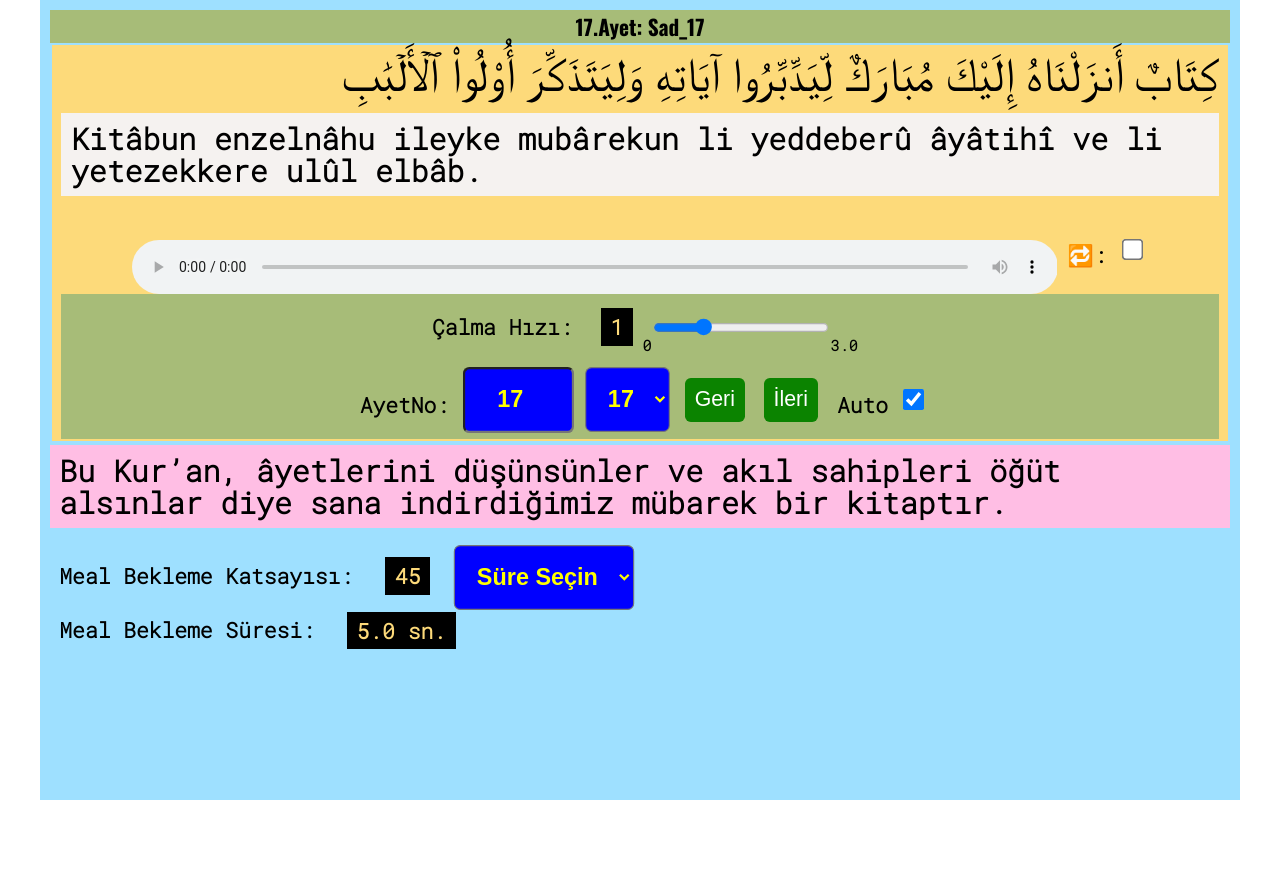
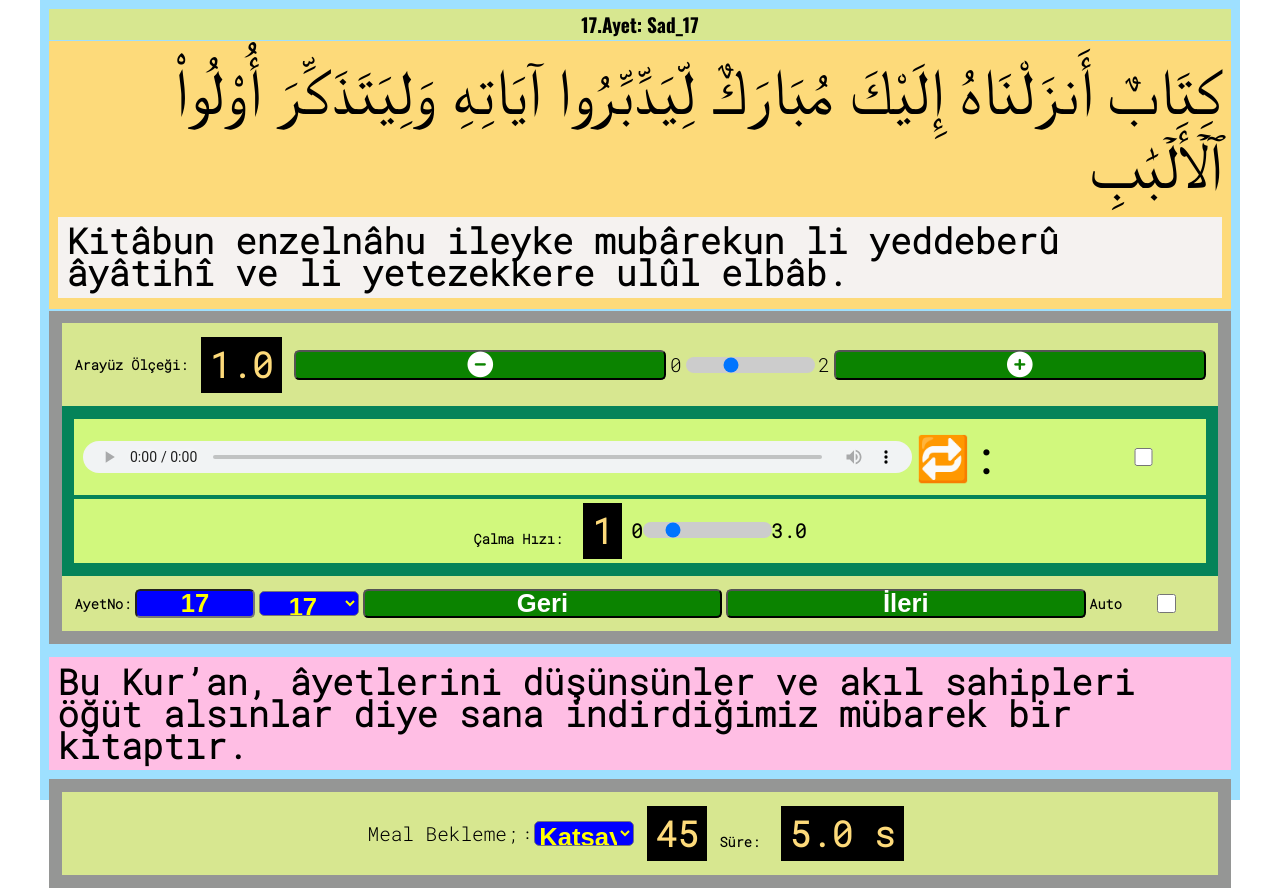
Before and after one commit to mymerih/30_Ayet, a plain HTML site: page index.html in a window 1280 px wide. Before the commit the page ends 800 px from the top, so only its background shows below. Drawn offline with nearby package versions, Linux system fonts and the light colour scheme; a web font is replaced by a local one.

Commit message:
module v14 CSS buyuk oranda duzeltildi. html etiket isimleri degisince calismayan kisimlar var

```diff
--- a/index.html
+++ b/index.html
@@ -10,26 +10,44 @@
     import { updateContent, setInputValue } from "./src/domHandlers.js";
   </script>
   <link rel="stylesheet" href="./style/style.css">
-
+  <!-- Font Awesome CSS -->
+  <link rel="stylesheet" href="https://cdnjs.cloudflare.com/ajax/libs/font-awesome/6.0.0-beta3/css/all.min.css">
 
 </head>
 
 <body>
-
+  <!-- Container -->
   <div class="container">
-    <div class="ayetAdi_ayetKontrolu">
+    <!-- Ayet Basligi -->
     <h3 class="ayet_adi"></h3>
+    <!-- Arapca Ayet ve Okunusu -->
     <div class="arapca">
       <div class="arabicTextConainer"></div>
       <div class="ayet_okunusu_container"></div>
+    </div>
 
+    <!-- Kontrol Paneli -->
+    <div class="control-panel1">
+      <!-- Kullanici icin kontrol araci -->
+      <div class="control scale-control-panel">
+        <!-- Scale icin - butonu -->
+        <label for="scale-range">Arayüz Ölçeği:</label>
+        <span id="scale-value" class="output">1.0</span>
+        <button id="decrease-scale">
+          <i class="fas fa-minus-circle"></i>
+        </button>
+        0<input type="range" id="scale-range" min="0.5" max="2" step="0.1" value="1">2
+        <button id="increase-scale">
+          <i class="fas fa-plus-circle"></i>
+        </button>
+      </div>
       <!-- Audio -->
-        <div class="audio-container">
+      <div class="control audio-control-panel">
         <!-- Player ve Ayet Tekrari -->
-          <div class="audioControlRepeat">
+        <div class=" audio-player-control-panel">
           <audio class="audio" src="" controls></audio>
-            <label for="ayetTekrar">&#x1f501:<div id="x1f501"></div></label>
-            <input type="checkbox" id="ayetTekrar">
+          <label for="ayah-repeat">&#x1f501:<div id="x1f501"></div></label>
+          <input type="checkbox" id="ayah-repeat">
         </div>
         <!-- Oynatma Hizi -->
         <div class="speed-control">
@@ -38,8 +56,7 @@
             <span class="output" id="playbackRateValue">1.0</span>
           </div>
           <div>
-              0<input type="range" id="playbackRate" name="playbackRate" min="0.5" max="3" value="1.0" step="0.1"
-                oninput="document.getElementById('playbackRateValue').innerHTML = this.value;
+            0<input type="range" id="playbackRate" name="playbackRate" min="0.5" max="3" value="1.0" step="0.1" oninput="document.getElementById('playbackRateValue').innerHTML = this.value;
           document.querySelector('.audio').playbackRate = this.value;
           ">3.0
           </div>
@@ -47,11 +64,11 @@
       </div>
 
       <!-- Ayet Secim Kontrol Tuslari -->
-        <div class="buton_container">
+      <div class="control navigation-control-panel">
 
         <!-- Ayet-No Input Elemani -->
         <label for="ayet-no">AyetNo:</label>
-          <input type="number" id="ayet-no" min="1" max="30" value="1" onfocus="this.select()"
+        <input type="text" id="ayet-no" min="1" max="30" value="1" onfocus="this.select()"
           onchange="setInputValue(this, this.value); this.blur()">
         <!-- Ayet Atlama Select -->
         <select id="ayetNum"></select>
@@ -61,28 +78,25 @@
 
         <!-- Auto play Checkbox -->
         <label for="auto-play">Auto</label>
-          <input type="checkbox" id="auto-play" checked>
+        <input type="checkbox" id="auto-play">
       </div>
     </div>
-    </div>
-
-    <div class="meal_digerKontrol">
     <!-- Meali Gosterme -->
     <div class="meal" id="meal"></div>
-
+    <div class="control-panel2 ">
     <!-- Meal icin dil secimi -->
-      <!-- <div class="meal_dili_secimi">
+    <!-- <div class="control language-control-panel">
       <label for="turkce">Meal Lisani</label>
       <input type="checkbox" id="turkce">
      </div> -->
 
       <!-- Meal Bekleme Suresini Belirleme -->
-      <div class="meal_bekleme_container">
-        <label for="mealBeklemeKatsayisi">Meal Bekleme Katsayısı:</label>
-        <span class="output" id="beklemeKatsayisiOutput">45</span>
+      <div class="control time-control-panel">
+        <span id="time-control-panal-name">Meal Bekleme;</span>
+        <label for="mealBeklemeKatsayisi">:</label>
         <select id="mealBeklemeKatsayisi" name="mealBeklemeKatsayisi"
           onchange="document.getElementById('beklemeKatsayisiOutput').innerHTML = this.value;">
-          <option value="">Süre Seçin</option>
+          <option value="">Katsayı</option>
           <option value="0">0</option>
           <option value="5">5</option>
           <option value="10">10</option>
@@ -93,10 +107,12 @@
           <option value="60">60</option>
           <option value="70">70</option>
         </select>
+        <span class="output" id="beklemeKatsayisiOutput">45</span>
+
+        <div class="bekleme_suresi_goster">
+          <label>Süre:</label>
+          <span class="output" id="kalan_sure"></span>
         </div>
-      <div class="bekleme_suresi_goster">
-        <label>Meal Bekleme Süresi:</label>
-        <span class="output" id="kalan_sure"></span>
       </div>
     </div>
   </div>
--- a/src/domHandlers.js
+++ b/src/domHandlers.js
@@ -15,11 +15,15 @@ export const getElements = () => ({
   nextAyahBtn: document.getElementById("nextAyahBtn"),
   prevAyahBtn: document.getElementById("prevAyahBtn"),
 
+  scaleRange: document.getElementById("scale-range"),
+  scaleValue: document.getElementById("scale-value"),
+  scaleDecreaseBtn: document.getElementById("decrease-scale"),
+  scaleIncreaseBtn: document.getElementById("increase-scale"),
   ayahNumInput: document.querySelector("#ayet-no"),
   ayetJumpSelect: document.getElementById("ayetNum"),
   ayahPlaybackRateInput: document.getElementById('playbackRate'),
   ayahPlaybackRateSpan: document.getElementById('playbackRateValue'),
-  ayahRepeatCheckbox: document.querySelector("#ayetTekrar"),
+  ayahRepeatCheckbox: document.querySelector("#ayah-repeat"),
   autoPlayCheckbox: document.querySelector("#auto-play"),
   mealWaitingTimeSpan: document.querySelector("#kalan_sure"),
   mealWaitingFactorInput: document.querySelector("#mealBeklemeKatsayisi"),
--- a/style/style.css
+++ b/style/style.css
@@ -8,8 +8,11 @@
    Tek bir değişkenle orantılı tüm boyutların ayarlanması (DE: proportionale Größenanpassung mit einer Variable, EN: proportional sizing with a single variable)
    Kullanıcı bu değeri JS ile değiştirebilir. */
 :root {
-    --scale: 1.1;
-    --scaled-value: calc(var(--scale) * 1.5);
+    --scale: 1.0;
+    --scale1_2: calc(var(--scale) * 1.2);
+    --scale1_5: calc(var(--scale) * 1.5);
+    --scale2: calc(var(--scale) * 2);
+    --clamped-value: clamp(0.5, var(--scale1_2) * 2);
     /* Temel font boyutunu ekran genişliğine göre ayarla (fluid typography) */
     --base-font-size: clamp(0.7rem, 2.5vw, 1.2rem);
 
@@ -21,7 +24,9 @@
 
     /* Margin, padding, vb. orantılı boşluklar */
     --spacing: calc(0.5rem * var(--scale));
-    --padding: calc(1.1vw * var(--scale));
+    /* --padding: calc(1.1vw * var(--scale)); */
+    --padding: clamp(0.1rem, 1vw * var(--scale), 2rem);
+    --margin: clamp(0.1rem, 1vw * var(--scale), 2rem);
     --border-radius: calc(0.3rem * var(--scale));
     --heightness: calc(1.0vh * var(--scale));
 
@@ -29,7 +34,8 @@
     --color-text: #000;
     --color-bg: #fff;
     --color-highlight: #fdda7a;
-    --color-secondary-bg: #a7bc78;
+    --color-secondary-bg: #d7e790;
+    --color-audio-player-bg: #d1f87d;
     --color-label-bg: #0b8300;
     --color-output-bg: #000;
     --color-output-text: #fdda7a;
@@ -41,6 +47,7 @@
 
 * {
     box-sizing: border-box;
+
 }
 
 html,
@@ -61,6 +68,7 @@ body {
     width: 100%;
     height: 100%;
     font-size: var(--medium-font-size);
+    border-radius: var(--border-radius);
 
 }
 
@@ -70,54 +78,56 @@ html {
 
 /* Konteyner (DE: Container, EN: container) */
 .container {
+    display: flex;
+    flex-direction: column;
+    justify-content: flex-start;
+    align-items: center;
+    align-content: center;
     width: 100%;
     max-width: 1200px;
     min-height: 100%;
-    padding: var(--spacing);
-    padding: 1rem;
-    display: flex;
-    flex-direction: column;
-    justify-content: flex-start;
-    /* align-items: center; */
-    align-content: center;
+    padding: calc(0.5 * var(--padding));
     background-color: #9ee0ff;
 }
 
-.meal,
+/* Ayet başlığı */
+.ayet_adi {
+    font-family: 'Oswald', sans-serif;
+    font-size: var(--large-font-size);
+    font-weight: 900;
+    text-align: center;
+    width: 100%;
+    margin: 0;
+    padding: calc(var(--spacing) * 0.2);
+    background-color: var(--color-secondary-bg);
+}
+
+
+/* Arapça metin (Ayetin orijinali) */
+.arapca {
+    background-color: var(--color-highlight);
+    width: 100%;
+    padding: calc(var(--spacing) * 0.2) calc(var(--spacing) * 1.0);
+    margin: calc(var(--spacing) * 0.2);
+}
+
 .arabicTextConainer,
-.ayet_okunusu_container {
+.ayet_okunusu_container,
+.meal {
+    width: 100%;
     max-width: 100%;
     /* Kutular ekran sınırlarını aşmaz */
     overflow-wrap: break-word;
     white-space: normal;
-    margin: calc(0.2 * var(--heightness)) auto;
-}
-
-/* Ayet başlığı */
-.ayet_adi {
-    text-align: center;
-    font-family: 'Oswald', sans-serif;
-    font-size: var(--large-font-size);
+    margin: var(--margin) auto;
     font-weight: 900;
-    margin: 0;
-    background-color: var(--color-secondary-bg);
-    padding: calc(var(--spacing) * 0.2);
-}
-
-/* Arapça metin (Ayetin orijinali) */
-.arapca {
-    background-color: var(--color-highlight);
-    /* width: 100%; */
-    padding: calc(var(--spacing) * 0.2) calc(var(--spacing) * 1.0);
-    margin: calc(var(--spacing) * 0.2);
 }
 
 /* Arapça ayet içeriği */
 .arabicTextConainer {
     font-family: 'Scheherazade New', serif;
-    font-size: var(--xlarge-font-size);
+    font-size: clamp(1rem, 5.0vw * var(--scale), 5.0rem);
     font-weight: 400;
-    margin-bottom: var(--spacing);
     direction: rtl;
     text-align: right;
 }
@@ -125,97 +135,208 @@ html {
 /* Ayetin Latin harfle okunuşu */
 .ayet_okunusu_container {
     background-color: #f5f2f0;
-    font-size: var(--large-font-size);
-    font-weight: 900;
+    font-size: clamp(1rem, 3.5vw * var(--scale), 2.0rem);
     padding: var(--spacing);
     margin-bottom: var(--spacing);
-    line-height: 3.0vh;
+    line-height: calc(var(--scale) * 2.3vh);
+}
 
-}
-.audioControlRepeat {
-    display: flex;
-    flex: 1;
-    align-content: center;
-    align-items: center;
-    justify-content: center;
-    justify-items: center;
-    margin: 0;
-    padding: 0;
-}
 /* Meal */
 .meal {
     background-color: #ffbee4;
-    width: 100%;
-    font-size: var(--large-font-size);
-    font-weight: 900;
+    font-size: clamp(1rem, 3.5vw * var(--scale), 2.0rem);
     padding: var(--spacing);
     margin-bottom: var(--spacing);
-    line-height: 3.0vh;
+    line-height: calc(var(--scale) * 2.3vh);
 }
 
 .dud {
-    color: #ff0303;
+    color: #ff0000;
     /* font-size: 14px; */
+}
+
+.control-panel1,
+.control-panel2 {
+    display: flex;
+    flex-direction: column;
+    justify-content: flex-start;
+    align-items: center;
+    align-content: center;
+    padding: clamp(0.1rem, 1vw * var(--scale), 1rem);
+    width: 100%;
+    max-width: 100%;
+    background-color: rgb(149, 150, 149);
+}
+
+.control {
+    display: flex;
+    align-items: center;
+    justify-content: center;
+    width: 100%;
+    /* Ekran genisligini doldur */
+    max-width: 100%;
+    /* Tasmayi engelle */
+    gap: clamp(0.1rem, 0.3vw * var(--scale), 1rem);
+    padding: clamp(0.1rem, 1vw * var(--scale), 1rem);
+    background-color: aquamarine;
+
+}
+
+/* Scale icin kontrol paneli */
+.scale-control-panel {
+    background-color: var(--color-secondary-bg);;
+}
+
+/* Audio Kontrol Container */
+.audio-control-panel {
+    /* display: flex; */
+    flex-direction: column;
+    justify-content: flex-start;
+    background-color: rgb(5, 131, 89);
+
+}
+
+.navigation-control-panel {
+    background-color: var(--color-secondary-bg);
+}
+
+.time-control-panel {
+    /* flex-direction: column; */
+    /* justify-content: flex-start; */
+    background-color: var(--color-secondary-bg);
+}
+
+/* Audip Player Kontrol Paneli*/
+.audio-player-control-panel {
+    flex: 1 1 auto;
+
+    display: flex;
+    align-items: center;
+    justify-content: center;
+    width: 100%;
+    /* Ekran genisligini doldur */
+    max-width: 100%;
+    /* Tasmayi engelle */
+    gap: clamp(0.1rem, 0.3vw * var(--scale), 1rem);
+    padding: clamp(0.5rem, 0.1vw * var(--scale), 1rem);
+    /* background-color: aquamarine; */
+    background-color: var(--color-audio-player-bg);
+}
+
+/* Audio Player */
+audio {
+    flex: 6 1 auto;
+    /* min-width: clamp(20px, 8vw * var(--scale), 60px); */
+    /* max-width: clamp(400px, 80vw * var(--scale), 400px); */
+    height: clamp(25px, 4vh * var(--scale), 60px);
+    /* flex: 1; */
+    /* width: 80%; */
+}
+
+/* Ayet Tekrar Checkbox */
+#ayah-repeat {
+    flex: 1 1 auto;
+}
+
+
+
+/* Ayet tekrar checkbox Etiketi */
+label[for='ayah-repeat'] {
+    flex: 1 1 auto;
+    font-size: clamp(0.9rem, 4vw * var(--scale), 2.5rem);
+}
+
+
+/* Çalma Hızı Kontrol Alanı */
+.speed-control {
+    display: flex;
+    align-items: center;
+    justify-content: center;
+    width: 100%;
+    max-width: 100%;
+    ;
+    background-color: var(--color-audio-player-bg);
+    padding: var(--spacing);
+    font-weight: 700;
 }
 
 /* Label gibi sürekli okunmayan öğeler daha küçük fontta */
 label {
-    font-size: var(--medium-font-size);
+    font-size: var(--small-font-size);
     font-weight: 700;
     color: var(--color-text);
-    margin: var(--spacing) var(--spacing) 0 var(--spacing);
-}
-
-/* Audio player */
-.audioControlRepeat,
-.speed-control {
-    display: flex;
-    align-items: center;
-    justify-content: center;
-    /* margin-bottom: var(--spacing); */
-}
-
-audio {
-    width: 80%;
-    height: calc(10 *var(--heightness));
-}
-
-/* Çalma Hızı Kontrol Alanı */
-.speed-control {
-    background-color: var(--color-secondary-bg);
-    /* padding: var(--spacing); */
-    font-size: var(--small-font-size);
-    font-weight: 700;
+    margin: clamp(0vw, calc(var(--scale) * 0, 1vw), 3vw);
+    /* background-color: var(--color-label-bg); */
 }
 
 .output {
     background-color: var(--color-output-bg);
     color: var(--color-output-text);
-    font-size: var(--medium-font-size);
+    font-size: clamp(0.5rem, 3vw * var(--scale), 2rem);
+    ;
     font-weight: 900;
     padding: calc(0.5 * var(--spacing)) var(--spacing);
     margin: calc(0.1 * var(--spacing)) var(--spacing);
 }
 
-/* Buton konteyneri */
-.buton_container {
+
+/* Numara kutuları ve benzeri */
+input[type="text"],
+select,
+button {
+    flex: 1 1 auto;
+    max-width: 100%;
     display: flex;
     align-items: center;
     justify-content: center;
-    background-color: var(--color-secondary-bg);
-    /* padding: var(--spacing); */
+    width: clamp(60px, 3vw * var(--scale), 220px);
+    height: clamp(25px, 2vh * var(--scale), 50px);
+
+    font-size: clamp(1rem, 2.0vw * var(--scale), 1.5rem);
+    padding: calc(var(--padding)*1);
+    text-align: center;
+    font-weight: 700;
+    border-radius: 0.3rem;
+    border-radius: var(--border-radius);
+    transition: all 0.3s ease;
+}
+
+input[type="text"] {
+    flex: 1 1 auto;
+    background-color: #0000ff;
+    color: yellow;
+    text-align: center;
+}
+
+select {
+    flex: 3 1 auto;
+    /* width: auto; */
+    max-width: clamp(20px, 20vw * var(--scale), 100px);
+    padding: 0;
+    /* align-items: flex-start; */
+    background-color: #0000ff;
+    color: yellow;
+    text-align: center;
 
 }
 
 button {
+    flex: 5 1 auto;
+    display: flex;
+    align-items: center;
+    justify-content: center;
+    /* min-width: clamp(40px, 10vw * var(--scale), 90px); */
     background-color: var(--color-label-bg);
     color: #fff;
-    border: none;
-    padding: calc(var(--spacing)*1);
-    font-size: var(--medium-font-size);
     cursor: pointer;
-    margin: 0 var(--spacing);
-    border-radius: var(--border-radius);
+}
+
+
+
+input[type="checkbox"] {
+    flex: 1 1 auto;
+    min-width: clamp(10px, 1vh * var(--scale), 50px);
+    min-height: clamp(10px, 2.3vh * var(--scale), 50px);
 }
 
 button:hover {
@@ -223,44 +344,21 @@ button:hover {
     color: #02b402;
 }
 
-/* Numara kutuları ve benzeri */
-input,
-select {
-    background-color: #0000ff;
-    color: yellow;
-    font-weight: 700;
-    font-size: var(--medium-font-size);
-    padding: var(--padding);
-    border-radius: var(--border-radius);
-    text-align: center;
+input[type="range"] {
+    flex: 2;
+    height: clamp(10px, 2vh * var(--scale), 40px);
+    margin: 0;
+    appearance: none;
+    background: #ccc;
+    border-radius: clamp(5px, 1vw * var(--scale), 10px);
 }
-
-
-
-input[type="checkbox"],
-input[type="range"],
-input[type="number"],
-select {
-
-    transform: scale(var(--scale));
-    margin: var(--spacing);
-}
-
-input[type="checkbox"] {
-    transform: scale(var(--scaled-value));
-}
-
-/* Gerekli alanları sade tutup, gereksizleri çıkartın */
-/* Örneğin .dud class'ı kullanılmıyorsa kaldırılabilir */
 
 /* Responsive ayarlar */
 @media screen and (max-width: 768px) {
     .container {
         height: auto;
         padding: calc(var(--spacing) * 0.4);
-
     }
-
 }
 
 @media (orientation: landscape) {
@@ -272,12 +370,14 @@ input[type="checkbox"] {
     .container {
         padding: 0;
     }
+
     .ayet_adi {
         font-size: var(--medium-font-size);
         font-weight: 600;
         margin: 0;
         padding: calc(var(--spacing) * 0.1);
     }
+
     .ayet_okunusu_container {
         line-height: 7.0vh;
     }
--- a/styleOld.css
+++ b/styleOld.css
@@ -84,11 +84,11 @@
       font-size: 14px;
     }
 
-    .audioControlRepeat {
+    .audio-player-control-panel {
       display: flex;
     }
 
-    label[for='ayetTekrar'] {
+    label[for='ayah-repeat'] {
       margin-left: 20px;
       /* border: 2px solid red; */
     }
@@ -120,7 +120,7 @@
       padding: 2px 10px;
     }
 
-    .buton_container {
+    .navigation-control-panel {
       display: flex;
       justify-content: center;
       align-items: center;
@@ -165,7 +165,7 @@
       transform: scale(1.5);
     }
 
-    .meal_bekleme_container {
+    .time-control-panel {
       display: flex;
       align-items: center;
       max-height: 30px;
```
Also changed, not shown: index copy.html (+11 -11 lines), src/ayahHandlers.js (+35 -4 lines). Lines whose indentation alone changed are shown as unchanged.
